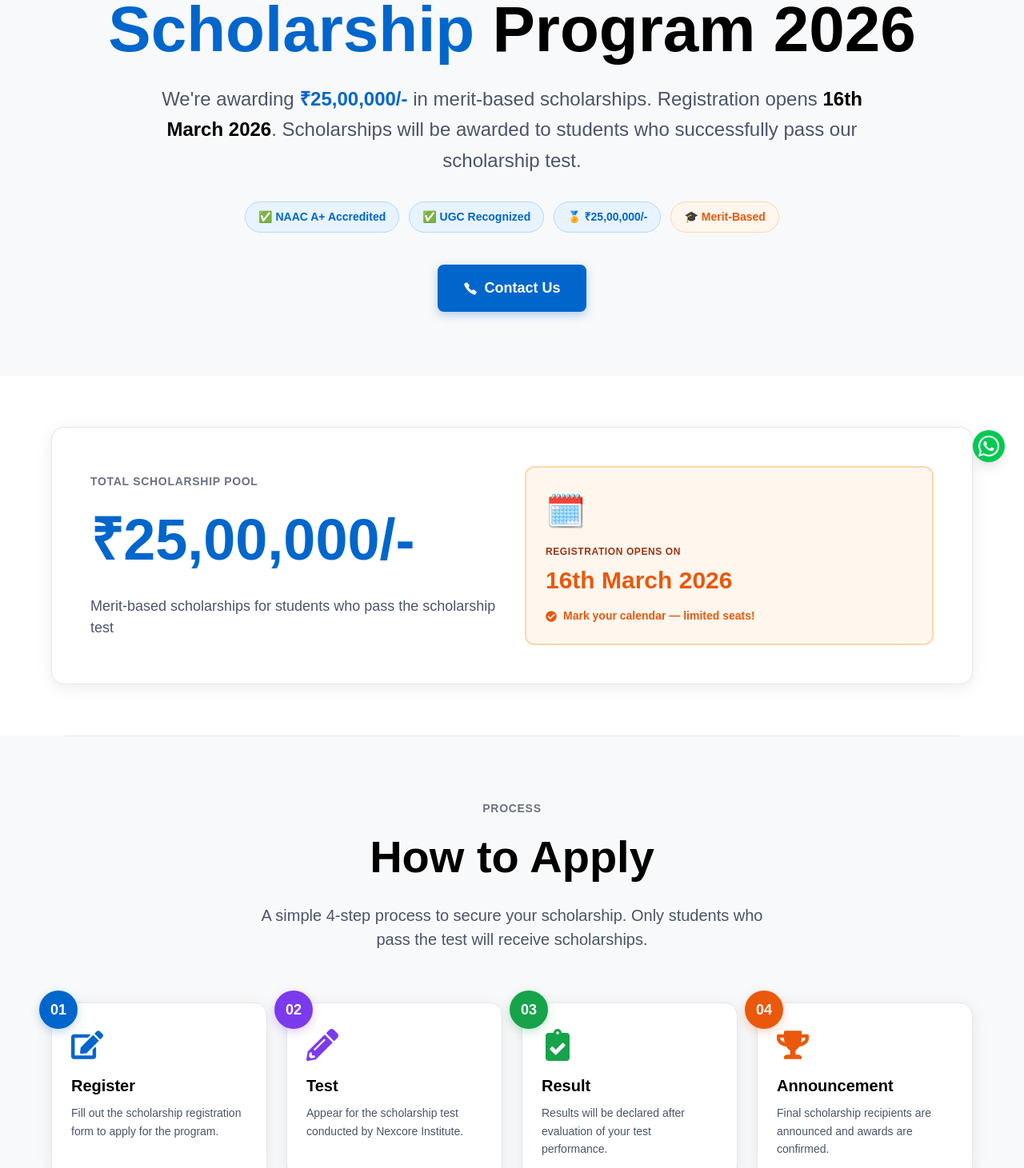
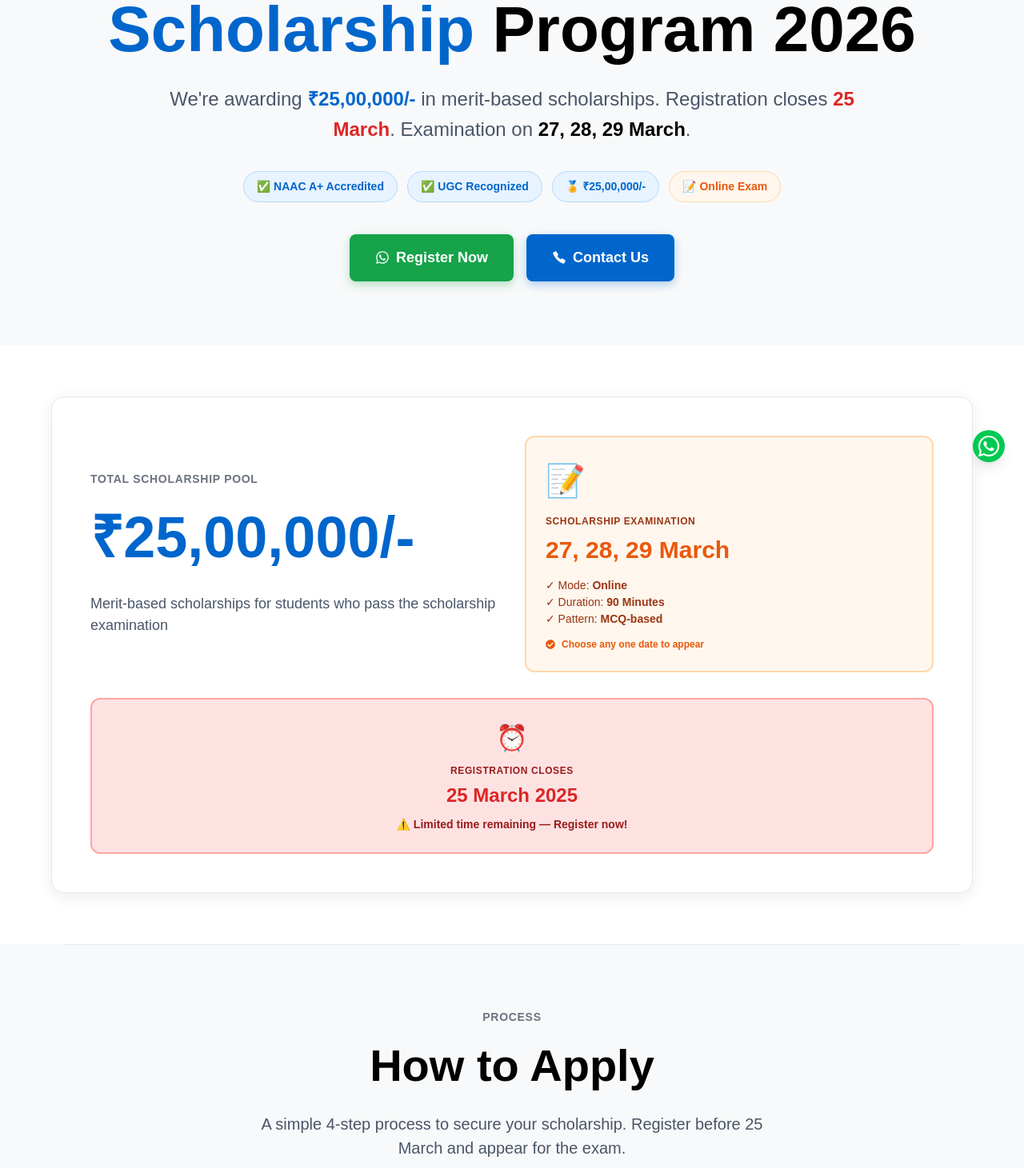
Before and after one commit to Code4Bharat1/BVOC_AIML, a Next.js app: page /scholarships in a window 1280 px wide. Shown: the part 198-1659 px from the top of the page at 80% size. Built offline with nearby package versions, Linux system fonts and the light colour scheme.

Commit message:
update Scholarship_Policy.jsx, Scholarshippopup.jsx and scholarships.jsx

```diff
--- a/src/components/common/Scholarshippopup.jsx
+++ b/src/components/common/Scholarshippopup.jsx
@@ -95,11 +95,11 @@ const ScholarshipPopup = () => {
 
                   {/* Live Badge */}
                   <div className="relative z-10 flex items-center gap-2 mb-4">
-                    {/* <div className="pulse-ring relative flex items-center justify-center">
-                      <div className="w-2 h-2 bg-blue-600 rounded-full relative z-10" />
-                    </div> */}
-                    <span className="text-blue-600 text-[11px] font-bold tracking-wider">
-                      SCHOLARSHIP OPENS 16th MARCH 2026
+                    <div className="pulse-ring relative flex items-center justify-center">
+                      <div className="w-2 h-2 bg-red-600 rounded-full relative z-10" />
+                    </div>
+                    <span className="text-red-600 text-[11px] font-bold tracking-wider">
+                      REGISTRATION CLOSING SOON
                     </span>
                   </div>
 
@@ -125,6 +125,19 @@ const ScholarshipPopup = () => {
                     </p>
                     <p className="text-[10px] text-blue-500 font-semibold mt-1.5">
                       🏅 Twenty Five Lakh Rupees
+                    </p>
+                  </div>
+
+                  {/* Exam Dates Box */}
+                  <div className="relative z-10 w-full bg-orange-50 border border-orange-200 rounded-xl px-3 py-3 mb-4 text-center">
+                    <p className="text-[9px] font-bold text-gray-400 tracking-wider mb-1 uppercase">
+                      Exam Dates
+                    </p>
+                    <p className="text-sm font-extrabold text-orange-600 leading-tight">
+                      27, 28, 29 March
+                    </p>
+                    <p className="text-[9px] text-orange-500 font-medium mt-1">
+                      📝 Online • 90 Minutes
                     </p>
                   </div>
 
@@ -180,19 +193,18 @@ const ScholarshipPopup = () => {
                   </div>
 
                   {/* Eyebrow */}
-                  <p className="text-[11px] font-bold text-gray-400 tracking-widest mb-2">
-                    ADMISSIONS OPEN ON 16th MARCH 2026
+                  <p className="text-[11px] font-bold text-red-500 tracking-widest mb-2">
+                    ⏰ REGISTRATION CLOSES 25 MARCH
                   </p>
 
                   {/* Title */}
                   <h3 className="text-xl sm:text-[22px] font-extrabold text-gray-900 leading-tight mb-2">
-                    Scholarship Registration Opens Soon 🎉
+                    Scholarship Examination 2026 🎓
                   </h3>
 
                   <p className="text-xs sm:text-[13px] text-gray-600 leading-relaxed mb-4">
-                    Apply for the 2026 Scholarship Program — registration starts from{" "}
-                    <strong className="text-blue-600">16th March 2026</strong>.{" "}
-                    Limited seats available.
+                    Register now for the Scholarship Examination. Registration closes on{" "}
+                    <strong className="text-red-600">25 March</strong>. Don't miss out!
                   </p>
 
                   {/* ₹25,00,000/- Box — stacked, no overlap */}
@@ -216,25 +228,55 @@ const ScholarshipPopup = () => {
                     </p>
                   </motion.div>
 
-                  {/* Registration Date Card */}
+                  {/* Exam Details Card */}
                   <motion.div
                     initial={{ opacity: 0, y: 14 }}
                     animate={{ opacity: 1, y: 0 }}
                     transition={{ delay: 0.52 }}
-                    className="bg-green-50 border-2 border-green-200 rounded-lg md:rounded-xl p-3 sm:p-4 flex items-center gap-3 mb-4"
+                    className="bg-orange-50 border-2 border-orange-200 rounded-lg md:rounded-xl p-3 sm:p-4 mb-3"
                   >
-                    <div className="w-10 h-10 sm:w-11 sm:h-11 flex-shrink-0 bg-green-100 border border-green-300 rounded-lg flex items-center justify-center text-lg sm:text-xl">
-                      🗓️
+                    <div className="flex items-start gap-3">
+                      <div className="w-10 h-10 sm:w-11 sm:h-11 flex-shrink-0 bg-orange-100 border border-orange-300 rounded-lg flex items-center justify-center text-lg sm:text-xl">
+                        📝
+                      </div>
+                      <div className="flex-1">
+                        <div className="text-[9px] sm:text-[10px] font-bold text-orange-700 tracking-wider mb-0.5">
+                          SCHOLARSHIP EXAMINATION
+                        </div>
+                        <div className="text-base sm:text-lg font-extrabold text-gray-900 mb-1">
+                          27, 28, 29 March
+                        </div>
+                        <div className="text-[10px] sm:text-[11px] text-gray-600 space-y-0.5">
+                          <div>✓ Mode: <span className="font-semibold">Online</span></div>
+                          <div>✓ Duration: <span className="font-semibold">90 Minutes</span></div>
+                          <div>✓ Pattern: <span className="font-semibold">MCQ-based</span></div>
+                          <div className="text-orange-600 font-semibold mt-1">
+                            Choose any one date to appear
+                          </div>
+                        </div>
+                      </div>
+                    </div>
+                  </motion.div>
+
+                  {/* Registration Closing Card */}
+                  <motion.div
+                    initial={{ opacity: 0, y: 14 }}
+                    animate={{ opacity: 1, y: 0 }}
+                    transition={{ delay: 0.58 }}
+                    className="bg-red-50 border-2 border-red-200 rounded-lg md:rounded-xl p-3 sm:p-4 flex items-center gap-3 mb-4"
+                  >
+                    <div className="w-10 h-10 sm:w-11 sm:h-11 flex-shrink-0 bg-red-100 border border-red-300 rounded-lg flex items-center justify-center text-lg sm:text-xl">
+                      ⏰
                     </div>
                     <div>
-                      <div className="text-[9px] sm:text-[10px] font-bold text-green-700 tracking-wider mb-0.5">
-                        SCHOLARSHIP REGISTRATION OPENS
+                      <div className="text-[9px] sm:text-[10px] font-bold text-red-700 tracking-wider mb-0.5">
+                        REGISTRATION CLOSES
                       </div>
                       <div className="text-lg sm:text-xl font-extrabold text-gray-900">
-                        16th March 2026
+                        25 March 2025
                       </div>
-                      <div className="text-[10px] sm:text-[11px] text-green-600 font-semibold mt-0.5">
-                        ✓ Mark your calendar — limited seats!
+                      <div className="text-[10px] sm:text-[11px] text-red-600 font-semibold mt-0.5">
+                        ⚠️ Limited time remaining — Register now!
                       </div>
                     </div>
                   </motion.div>
@@ -254,13 +296,13 @@ const ScholarshipPopup = () => {
                       Learn More <FaArrowRight className="text-xs" />
                     </Link>
                     <a
-                      href="https://wa.me/919594402822?text=Hi%2C%20I%20want%20to%20know%20more%20about%20the%20%E2%82%B925%20Lakh%20Scholarship%20at%20Nexcore%20Institute."
+                      href="https://wa.me/919594402822?text=Hi%2C%20I%20want%20to%20register%20for%20the%20%E2%82%B925%20Lakh%20Scholarship%20Examination%20at%20Nexcore%20Institute."
                       target="_blank"
                       rel="noopener noreferrer"
                       onClick={handleClose}
                       className="flex-1 sm:flex-initial flex items-center justify-center gap-2 bg-green-50 hover:bg-green-600 text-green-600 hover:text-white px-4 sm:px-5 py-3 rounded-lg text-[13px] font-bold border-2 border-green-200 hover:border-green-600 transition-all active:scale-95 no-underline"
                     >
-                      <FaWhatsapp className="text-sm" /> WhatsApp
+                      <FaWhatsapp className="text-sm" /> Register Now
                     </a>
                   </motion.div>
 
--- a/src/components/scholarships/scholarships.jsx
+++ b/src/components/scholarships/scholarships.jsx
@@ -48,28 +48,28 @@ const steps = [
   {
     num: "01",
     title: "Register",
-    desc: "Fill out the scholarship registration form to apply for the program.",
+    desc: "Fill out the scholarship registration form before 25 March deadline.",
     icon: FaEdit,
     color: "#0066cc"
   },
   {
     num: "02",
-    title: "Test",
-    desc: "Appear for the scholarship test conducted by Nexcore Institute.",
+    title: "Exam",
+    desc: "Appear for 90-minute online scholarship exam on 27, 28, or 29 March.",
     icon: FaPencilAlt,
     color: "#7c3aed"
   },
   {
     num: "03",
     title: "Result",
-    desc: "Results will be declared after evaluation of your test performance.",
+    desc: "Results will be declared after evaluation of your exam performance.",
     icon: FaClipboardCheck,
     color: "#16a34a"
   },
   {
     num: "04",
-    title: "Announcement",
-    desc: "Final scholarship recipients are announced and awards are confirmed.",
+    title: "Award",
+    desc: "Successful candidates receive scholarship awards for their studies.",
     icon: FaTrophy,
     color: "#ea580c"
   },
@@ -82,7 +82,7 @@ const ScholarshipsPage = () => {
         {/* ══════════ HERO ══════════ */}
         <section style={{ position: "relative", overflow: "hidden", paddingTop: "8rem", paddingBottom: "5rem", padding: "8rem 1rem 5rem" }}>
           <div style={{ maxWidth: "72rem", margin: "0 auto", position: "relative", zIndex: 10 }}>
-            {/* Live badge */}
+            {/* Live badge - UPDATED TO RED URGENCY */}
             <motion.div
               initial={{ opacity: 0, y: -20 }}
               animate={{ opacity: 1, y: 0 }}
@@ -93,21 +93,21 @@ const ScholarshipsPage = () => {
                 alignItems: "center",
                 gap: "0.5rem",
                 padding: "0.5rem 1rem",
-                background: "#e7f3ff",
-                color: "#0066cc",
+                background: "#fee2e2",
+                color: "#dc2626",
                 borderRadius: "50px",
                 fontSize: "0.875rem",
                 fontWeight: "600",
-                border: "1px solid #b3d9ff"
+                border: "1px solid #fca5a5"
               }}>
                 <span style={{
                   width: "0.5rem",
                   height: "0.5rem",
-                  background: "#10b981",
+                  background: "#dc2626",
                   borderRadius: "50%",
                   animation: "pulse 2s cubic-bezier(0.4, 0, 0.6, 1) infinite"
                 }} />
-                SCHOLARSHIP OPENS 16th MARCH
+                ⏰ REGISTRATION CLOSES 25 MARCH
               </span>
             </motion.div>
 
@@ -128,6 +128,7 @@ const ScholarshipsPage = () => {
               <span style={{ color: "#000" }}> Program 2026</span>
             </motion.h1>
 
+            {/* UPDATED DESCRIPTION */}
             <motion.p
               initial={{ opacity: 0, y: 20 }}
               animate={{ opacity: 1, y: 0 }}
@@ -142,13 +143,13 @@ const ScholarshipsPage = () => {
               }}
             >
               We're awarding{" "}
-              <span style={{ fontWeight: "700", color: "#0066cc" }}> ₹25,00,000/-</span>{" "}
-              in merit-based scholarships. Registration opens{" "}
-              <span style={{ fontWeight: "700", color: "#000" }}>16th March 2026</span>.{" "}
-              Scholarships will be awarded to students who successfully pass our scholarship test.
+              <span style={{ fontWeight: "700", color: "#0066cc" }}>₹25,00,000/-</span>{" "}
+              in merit-based scholarships. Registration closes{" "}
+              <span style={{ fontWeight: "700", color: "#dc2626" }}>25 March</span>.{" "}
+              Examination on <span style={{ fontWeight: "700", color: "#000" }}>27, 28, 29 March</span>.
             </motion.p>
 
-            {/* Pills */}
+            {/* Pills - UPDATED */}
             <motion.div
               initial={{ opacity: 0, y: 20 }}
               animate={{ opacity: 1, y: 0 }}
@@ -203,7 +204,7 @@ const ScholarshipsPage = () => {
                 fontWeight: "600",
                 border: "1px solid #fed7aa"
               }}>
-                🎓 Merit-Based
+                📝 Online Exam
               </span>
             </motion.div>
 
@@ -220,7 +221,31 @@ const ScholarshipsPage = () => {
               }}
             >
               <motion.a
-                href="tel:+91 919594402822"
+                href="https://wa.me/919594402822?text=Hi%2C%20I%20want%20to%20register%20for%20the%20Scholarship%20Examination."
+                target="_blank"
+                rel="noopener noreferrer"
+                whileHover={{ scale: 1.05 }}
+                whileTap={{ scale: 0.95 }}
+                style={{
+                  display: "flex",
+                  alignItems: "center",
+                  gap: "0.5rem",
+                  padding: "1rem 2rem",
+                  background: "#16a34a",
+                  color: "#fff",
+                  borderRadius: "8px",
+                  fontWeight: "700",
+                  fontSize: "1.125rem",
+                  boxShadow: "0 4px 12px rgba(22, 163, 74, 0.3)",
+                  textDecoration: "none",
+                  transition: "all 0.3s"
+                }}
+              >
+                <FaWhatsapp />
+                Register Now
+              </motion.a>
+              <motion.a
+                href="tel:+919594402822"
                 whileHover={{ scale: 1.05 }}
                 whileTap={{ scale: 0.95 }}
                 style={{
@@ -245,7 +270,7 @@ const ScholarshipsPage = () => {
           </div>
         </section>
 
-        {/* ══════════ ₹25 LAKH CARD ══════════ */}
+        {/* ══════════ ₹25 LAKH CARD + EXAM INFO ══════════ */}
         <section style={{ padding: "4rem 1rem", background: "#fff" }}>
           <div style={{ maxWidth: "72rem", margin: "0 auto" }}>
             <motion.div
@@ -287,24 +312,24 @@ const ScholarshipsPage = () => {
                       color: "#0066cc",
                       marginBottom: "1rem"
                     }}>
-                       ₹25,00,000/-
+                      ₹25,00,000/-
                     </h2>
                     <p style={{
                       fontSize: "1.125rem",
                       color: "#4a5568"
                     }}>
-                      Merit-based scholarships for students who pass the scholarship test
+                      Merit-based scholarships for students who pass the scholarship examination
                     </p>
                   </div>
 
-                  {/* Registration date card */}
+                  {/* UPDATED: Exam Details Card */}
                   <div style={{
                     background: "#fff7ed",
                     borderRadius: "12px",
                     padding: "1.5rem",
                     border: "2px solid #fed7aa"
                   }}>
-                    <div style={{ fontSize: "2.5rem", marginBottom: "0.75rem" }}>🗓️</div>
+                    <div style={{ fontSize: "2.5rem", marginBottom: "0.75rem" }}>📝</div>
                     <p style={{
                       fontSize: "0.75rem",
                       fontWeight: "700",
@@ -312,7 +337,7 @@ const ScholarshipsPage = () => {
                       marginBottom: "0.25rem",
                       letterSpacing: "0.05em"
                     }}>
-                      REGISTRATION OPENS ON
+                      SCHOLARSHIP EXAMINATION
                     </p>
                     <p style={{
                       fontSize: "1.875rem",
@@ -320,20 +345,66 @@ const ScholarshipsPage = () => {
                       color: "#ea580c",
                       marginBottom: "0.75rem"
                     }}>
-                      16th March 2026
+                      27, 28, 29 March
                     </p>
+                    <div style={{
+                      fontSize: "0.875rem",
+                      color: "#9a3412",
+                      marginBottom: "0.5rem"
+                    }}>
+                      <div>✓ Mode: <strong>Online</strong></div>
+                      <div>✓ Duration: <strong>90 Minutes</strong></div>
+                      <div>✓ Pattern: <strong>MCQ-based</strong></div>
+                    </div>
                     <div style={{
                       display: "flex",
                       alignItems: "center",
                       gap: "0.5rem",
                       color: "#ea580c",
-                      fontSize: "0.875rem",
-                      fontWeight: "600"
+                      fontSize: "0.75rem",
+                      fontWeight: "600",
+                      marginTop: "0.75rem"
                     }}>
                       <FaCheckCircle />
-                      Mark your calendar — limited seats!
+                      Choose any one date to appear
                     </div>
                   </div>
+                </div>
+
+                {/* ADDED: Registration Closing Alert */}
+                <div style={{
+                  marginTop: "2rem",
+                  padding: "1.5rem",
+                  background: "#fee2e2",
+                  border: "2px solid #fca5a5",
+                  borderRadius: "12px",
+                  textAlign: "center"
+                }}>
+                  <div style={{ fontSize: "2rem", marginBottom: "0.5rem" }}>⏰</div>
+                  <p style={{
+                    fontSize: "0.75rem",
+                    fontWeight: "700",
+                    color: "#991b1b",
+                    marginBottom: "0.25rem",
+                    letterSpacing: "0.05em"
+                  }}>
+                    REGISTRATION CLOSES
+                  </p>
+                  <p style={{
+                    fontSize: "1.5rem",
+                    fontWeight: "900",
+                    color: "#dc2626",
+                    marginBottom: "0.5rem"
+                  }}>
+                    25 March 2025
+                  </p>
+                  <p style={{
+                    fontSize: "0.875rem",
+                    color: "#991b1b",
+                    fontWeight: "600"
+                  }}>
+                    ⚠️ Limited time remaining — Register now!
+                  </p>
                 </div>
               </div>
             </motion.div>
@@ -380,7 +451,7 @@ const ScholarshipsPage = () => {
                 maxWidth: "42rem",
                 margin: "0 auto"
               }}>
-                A simple 4-step process to secure your scholarship. Only students who pass the test will receive scholarships.
+                A simple 4-step process to secure your scholarship. Register before 25 March and appear for the exam.
               </p>
             </motion.div>
 
@@ -506,7 +577,7 @@ const ScholarshipsPage = () => {
               marginBottom: "2rem"
             }}>
               <motion.a
-                href="https://wa.me/919594402822"
+                href="https://wa.me/919594402822?text=Hi%2C%20I%20want%20to%20register%20for%20the%20Scholarship%20Examination."
                 target="_blank"
                 rel="noopener noreferrer"
                 whileHover={{ scale: 1.05 }}
@@ -533,7 +604,7 @@ const ScholarshipsPage = () => {
               </motion.a>
 
               <motion.a
-                href="tel:+91 919594402822"
+                href="tel:+919594402822"
                 whileHover={{ scale: 1.05 }}
                 whileTap={{ scale: 0.95 }}
                 style={{
```
Also changed, not shown: src/components/Opportunities/Scholarship_Policy.jsx (+22 -17 lines).
